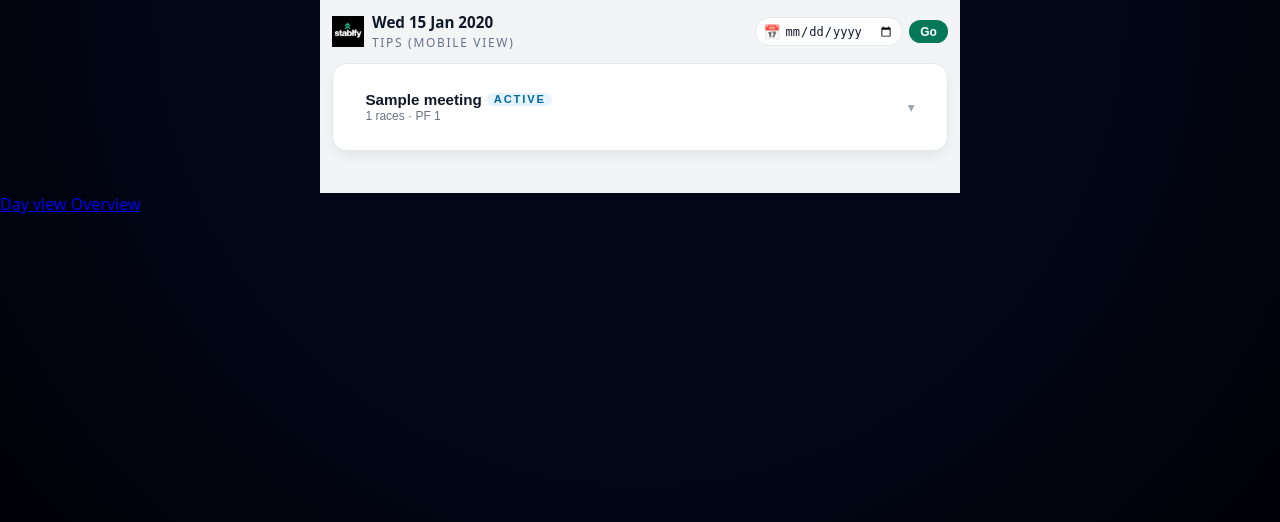
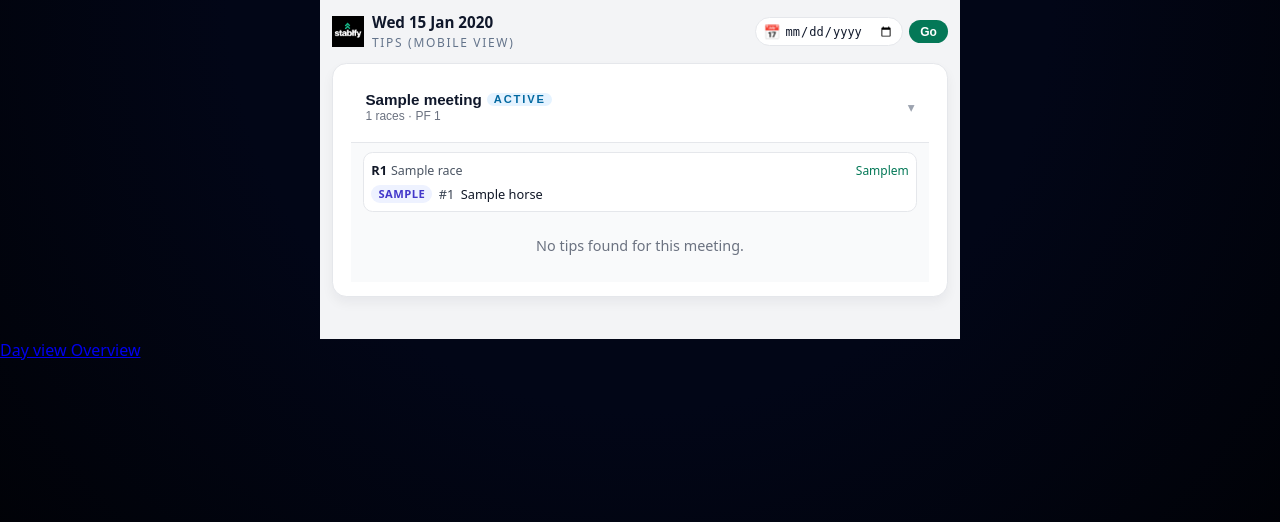
Before and after one commit to equinegpt/tips-results-service, a FastAPI app: template templates/day_mobile.html in a window 1280 px wide. Shown: the top 522 px of the page. Run offline with FastAPI, Linux system fonts and the light colour scheme; the template is opened without the code that fills it: most values are stand-ins (such as "Sample title", 1, 10 or a date in 2020).

Commit message:
Top Updates

```diff
--- a/templates/day_mobile.html
+++ b/templates/day_mobile.html
@@ -77,7 +77,7 @@
           </button>
 
           {# --------- Meeting body: Races + Tips --------- #}
-          <div class="meeting-body meeting-body--mobile" data-meeting-body hidden>
+          <div class="meeting-body meeting-body--mobile" data-meeting-body>
             {% set any_tips = false %}
 
             {# We always iterate races so we keep the nice race headers #}
```
